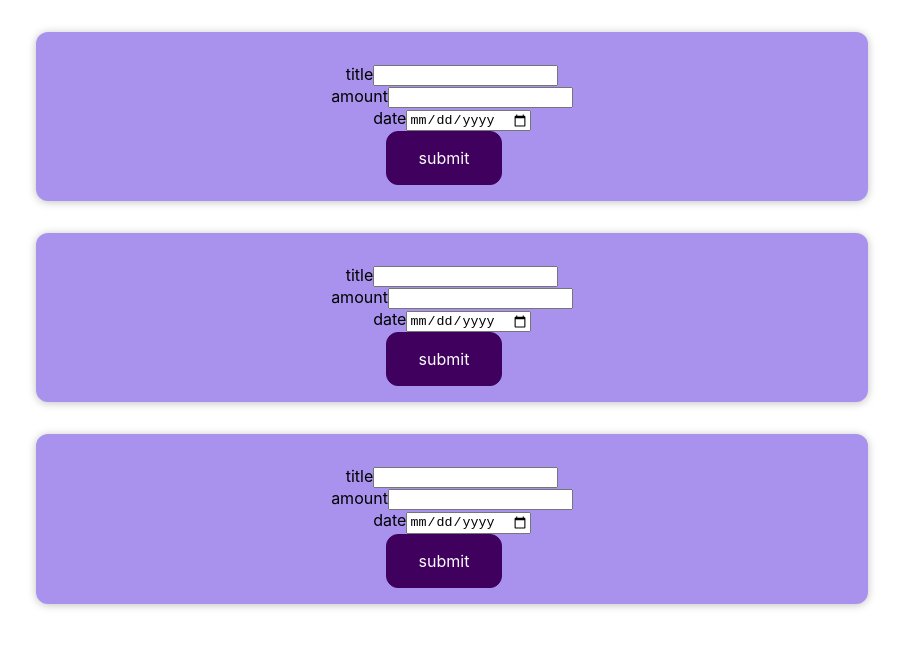
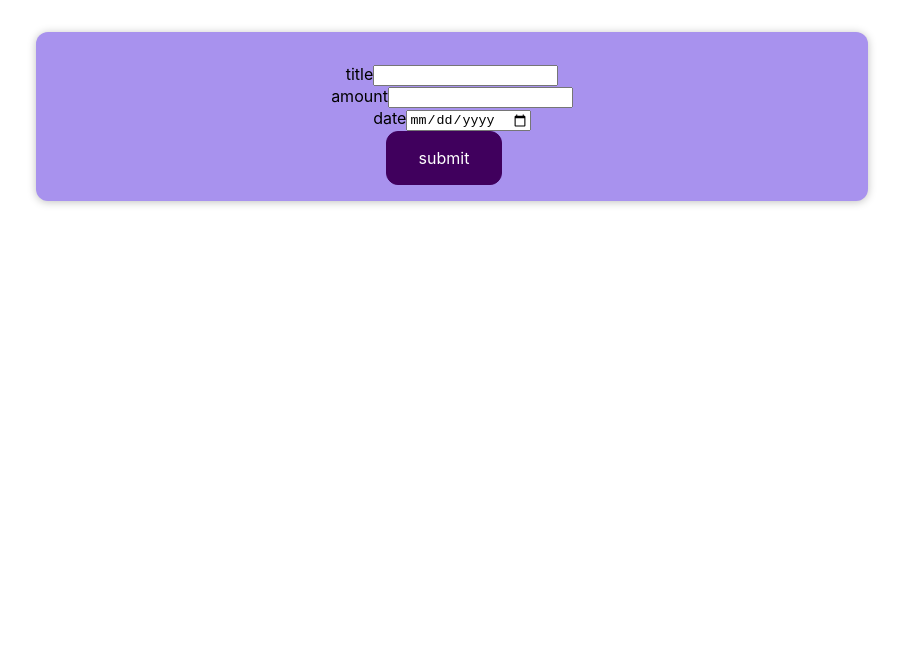
Before and after one commit to chandru90/sample12, a React (Create React App) app: page / in a window 1280 px wide. Shown: the top 648 px of the page, without its empty margins (188-1091 px from the left). Built offline with nearby package versions, Linux system fonts and the light colour scheme.

Commit message:
commit 15

```diff
--- a/src/App.js
+++ b/src/App.js
@@ -7,8 +7,7 @@ function App() {
   return (
     <div>
       <NewExpense></NewExpense>
-      <NewExpense></NewExpense>
-      <NewExpense></NewExpense>
+
     </div>
   );
 }
--- a/src/components/newexpense/NewExpenseForm.js
+++ b/src/components/newexpense/NewExpenseForm.js
@@ -1,9 +1,23 @@
 import './NewExpenseForm.css'
 import './NewExpense.css'
+import { useState } from 'react'
 const NewExpenseForm =()=>{
+   const[title,settitle] =useState('')
+
     const titlehandle =(event)=>{
-        console.log(event.target.value)
+        settitle(event.target.value)
     }
+    const[amount,setamount] =useState('')
+
+    const amounthandle =(event)=>{
+        settitle(event.target.value)
+    }
+    const[dat,setdat] =useState('')
+
+    const datehandle =(event)=>{
+        setdat(event.target.value)
+    }
+
 
     return (
     <form> <div className="new-expense__controls"></div>
@@ -12,10 +26,10 @@ const NewExpenseForm =()=>{
     <input type = "text" onChange={titlehandle} />
     <div className="new-expense__control"></div>
     <label>amount</label>
-    <input type = 'number' />
+    <input type = 'number' onChange={amounthandle} />
     <div className="new-expense__control"></div>
     <label>date</label>
-    <input type = 'date' min = " 2015-1-1"  max = "2018-1-1"/>
+    <input type = 'date' min = " 2015-1-1"  max = "2018-1-1" onChange={datehandle}/>
 
     <div className="new-expense__actions"></div>
     <button type ='submit'> submit</button>
```
